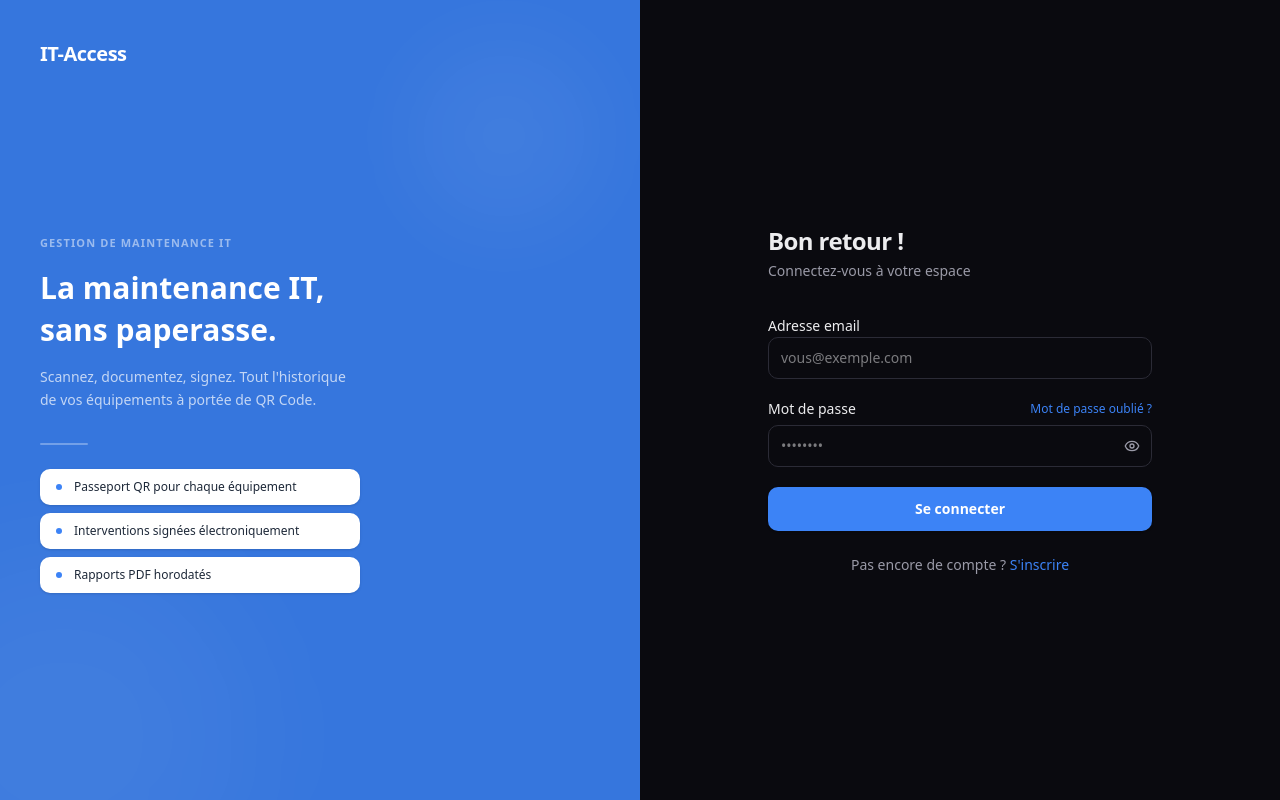
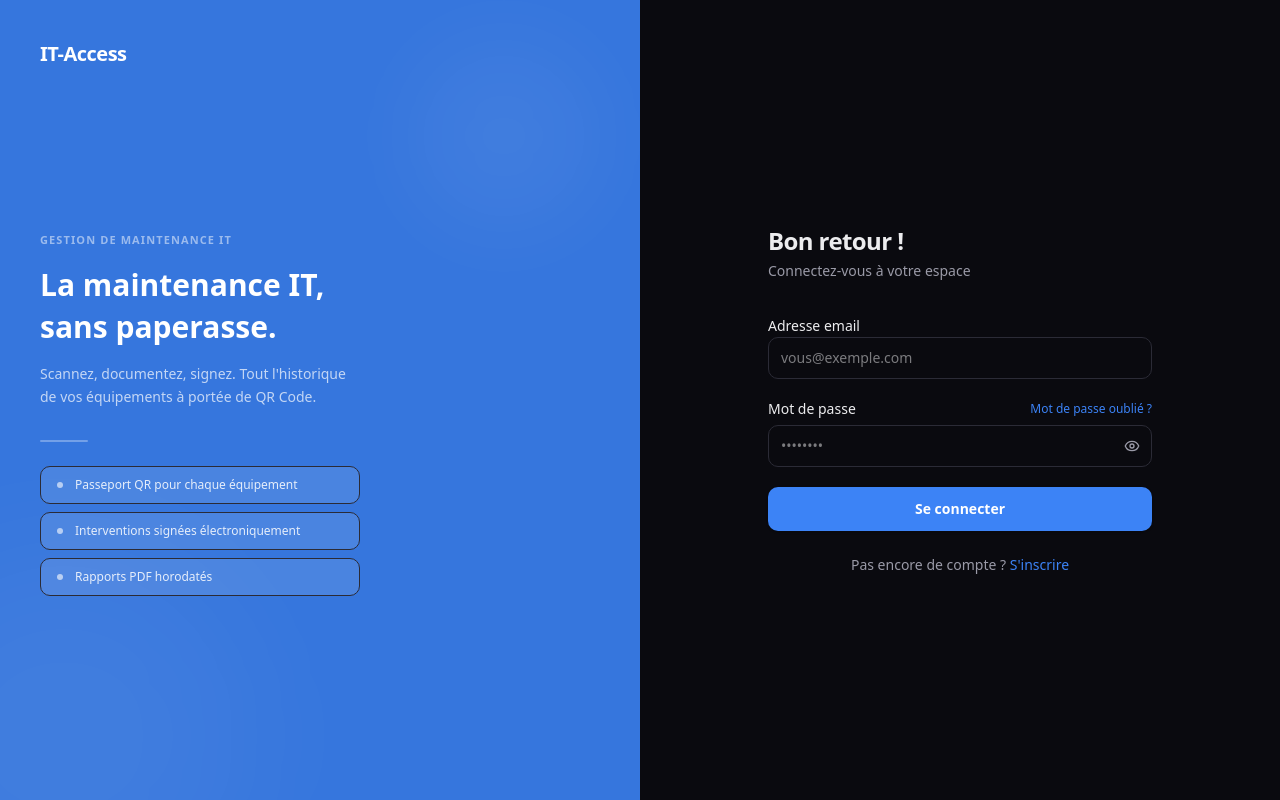
Before and after one commit to ejen019/it-access-final, a React (Vite) app: page /connexion in a window 1280 px wide. Built offline with nearby package versions, Linux system fonts and the light colour scheme; no server answers; a web font is replaced by a local one; what react-signature-canvas would draw is missing.

Commit message:
fix(login): cartes panel gauche semi-transparentes, moins de contraste

```diff
--- a/src/features/auth/pages/LoginPage.tsx
+++ b/src/features/auth/pages/LoginPage.tsx
@@ -84,7 +84,6 @@ export function LoginPage() {
             {/* Séparateur */}
             <div className="mt-8 w-12 h-0.5 bg-primary-foreground/30 rounded-full" />
 
-            {/* Points clés en noir sur fond blanc */}
             <div className="mt-6 space-y-2">
               {[
                 'Passeport QR pour chaque équipement',
@@ -92,9 +91,9 @@ export function LoginPage() {
                 'Rapports PDF horodatés',
               ].map((text) => (
                 <div key={text}
-                  className="flex items-center gap-3 bg-white rounded-lg px-4 py-2.5 shadow-sm">
-                  <div className="w-1.5 h-1.5 rounded-full bg-primary flex-shrink-0" />
-                  <span className="text-xs font-medium text-gray-800">{text}</span>
+                  className="flex items-center gap-3 bg-white/10 border border-white/15 rounded-lg px-4 py-2.5">
+                  <div className="w-1.5 h-1.5 rounded-full bg-primary-foreground/60 flex-shrink-0" />
+                  <span className="text-xs font-medium text-primary-foreground/85">{text}</span>
                 </div>
               ))}
             </div>
```
